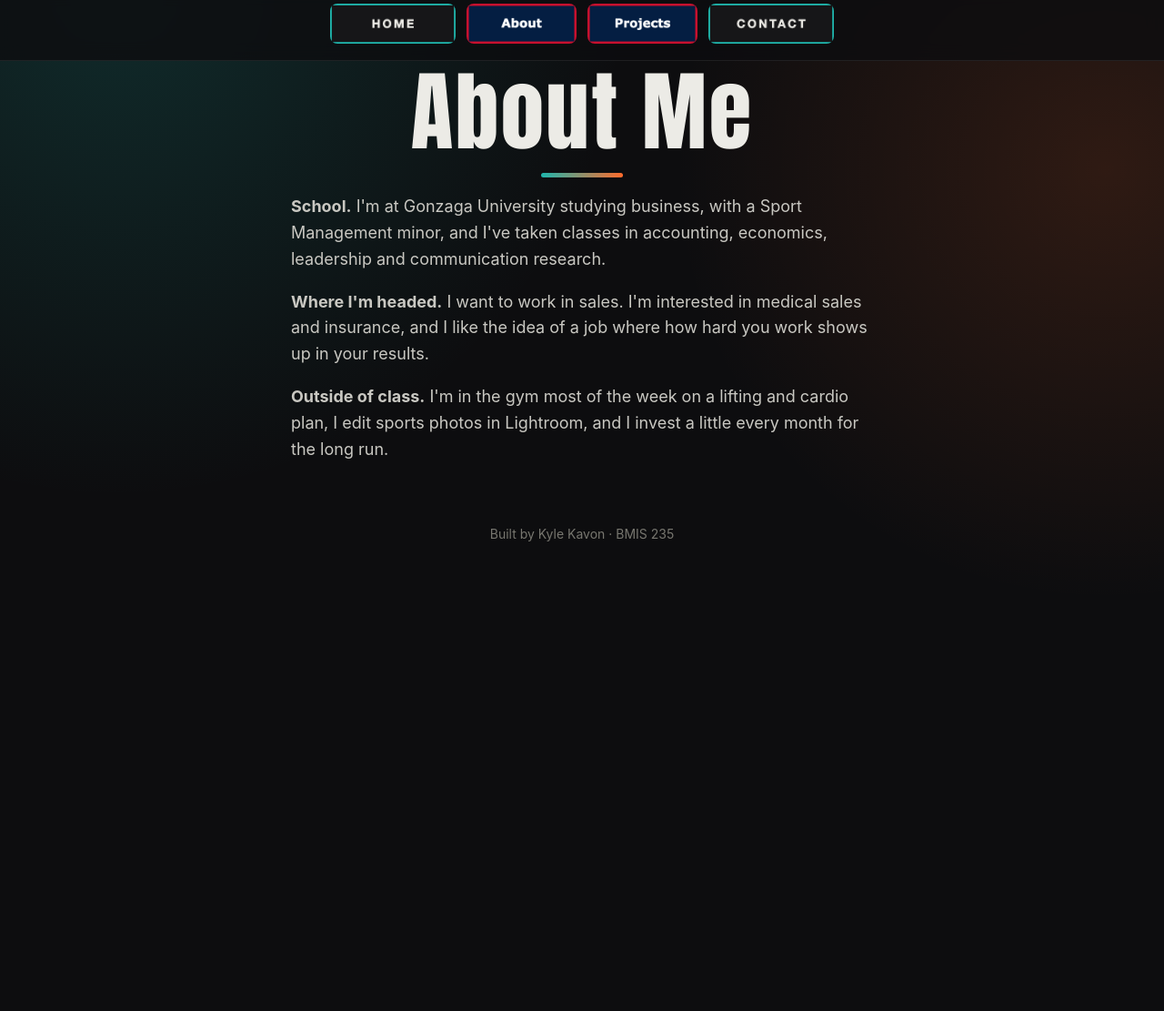
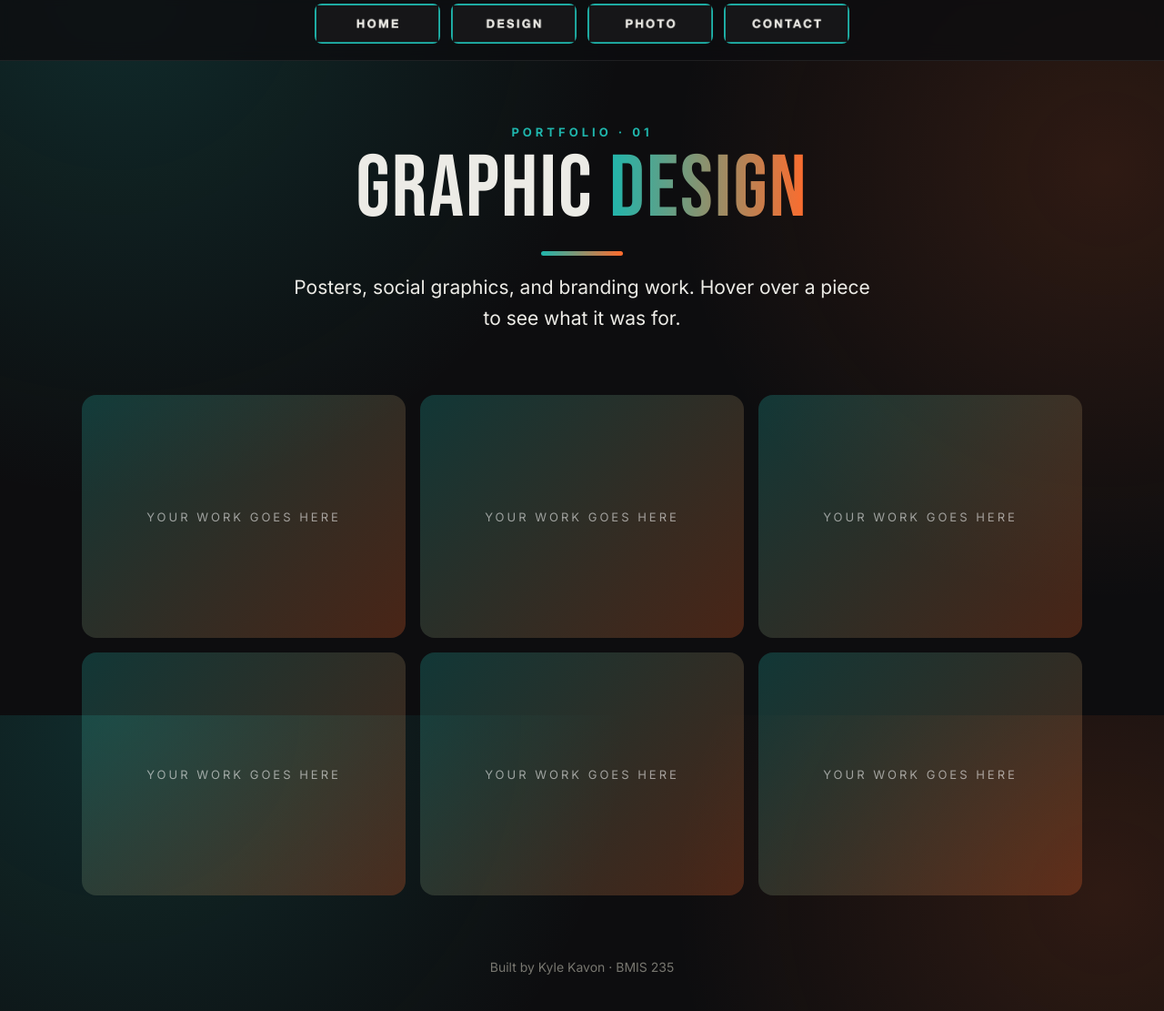
Before and after one commit to kkavon7/bmis235-html-3, a plain HTML site: page design.html in a window 1280 px wide. Shown: the part 14-1125 px from the top of the page at 91% size. Before the commit the page ends 800 px from the top, so only its background shows below. Drawn offline with Linux system fonts and the light colour scheme.

Commit message:
Turn design page into graphic design gallery

```diff
--- a/design.html
+++ b/design.html
@@ -8,22 +8,60 @@ Course: BMIS 235 - HTML-3
 <head>
 <meta charset="utf-8">
 <meta name="author" content="Kyle Kavon">
-<title>About · Kyle Kavon</title>
+<meta name="viewport" content="width=device-width, initial-scale=1">
+<title>Graphic Design · Kyle Kavon</title>
+
+<!-- fonts: Bebas Neue for headlines, Inter for body text -->
+<link rel="preconnect" href="https://fonts.googleapis.com">
+<link rel="stylesheet" href="https://fonts.googleapis.com/css2?family=Bebas+Neue&family=Inter:wght@400;600;700&display=swap">
+
+<!-- this one line connects the page to the stylesheet -->
 <link rel="stylesheet" href="styles.css">
 </head>
 <body>
 
 <nav>
 <a href="index.html"><img src="img/home.png" alt="Home"></a>
-<a href="about.html"><img src="img/about.png" alt="About"></a>
-<a href="projects.html"><img src="img/projects.png" alt="Projects"></a>
+<a href="design.html"><img src="img/design.png" alt="Design"></a>
+<a href="photography.html"><img src="img/photo.png" alt="Photo"></a>
 <a href="contact.html"><img src="img/contact.png" alt="Contact"></a>
 </nav>
 
-<h1>About Me</h1>
-<p><b>School.</b> I'm at Gonzaga University studying business, with a Sport Management minor, and I've taken classes in accounting, economics, leadership and communication research.</p>
-<p><b>Where I'm headed.</b> I want to work in sales. I'm interested in medical sales and insurance, and I like the idea of a job where how hard you work shows up in your results.</p>
-<p><b>Outside of class.</b> I'm in the gym most of the week on a lifting and cardio plan, I edit sports photos in Lightroom, and I invest a little every month for the long run.</p>
+<div class="hero">
+<div class="eyebrow">Portfolio &middot; 01</div>
+<h1>Graphic <span class="gradient">Design</span></h1>
+<p class="lead">Posters, social graphics, and branding work. Hover over a piece to see what it was for.</p>
+</div>
+
+<!-- To add your work: upload images named design1.jpg through design6.jpg
+     into the img folder. Each one shows up in its box automatically.
+     Then change the title and description in its figcaption. -->
+<div class="gallery">
+<figure class="tile">
+<img src="img/design1.jpg" alt="Design 1" onerror="this.style.display='none'">
+<figcaption><b>Design 1</b>Add a short description of this piece.</figcaption>
+</figure>
+<figure class="tile">
+<img src="img/design2.jpg" alt="Design 2" onerror="this.style.display='none'">
+<figcaption><b>Design 2</b>Add a short description of this piece.</figcaption>
+</figure>
+<figure class="tile">
+<img src="img/design3.jpg" alt="Design 3" onerror="this.style.display='none'">
+<figcaption><b>Design 3</b>Add a short description of this piece.</figcaption>
+</figure>
+<figure class="tile">
+<img src="img/design4.jpg" alt="Design 4" onerror="this.style.display='none'">
+<figcaption><b>Design 4</b>Add a short description of this piece.</figcaption>
+</figure>
+<figure class="tile">
+<img src="img/design5.jpg" alt="Design 5" onerror="this.style.display='none'">
+<figcaption><b>Design 5</b>Add a short description of this piece.</figcaption>
+</figure>
+<figure class="tile">
+<img src="img/design6.jpg" alt="Design 6" onerror="this.style.display='none'">
+<figcaption><b>Design 6</b>Add a short description of this piece.</figcaption>
+</figure>
+</div>
 
 <footer>Built by Kyle Kavon &middot; BMIS 235</footer>
 
```
